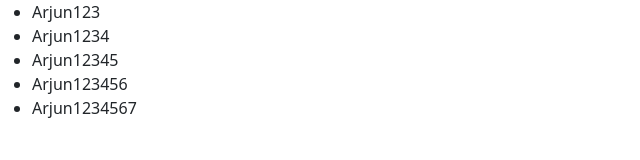
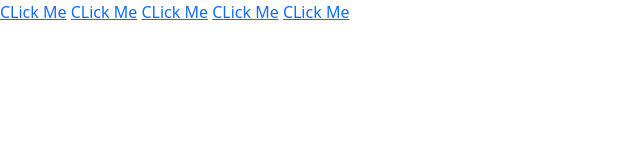
Before and after one commit to arjunkrish2000/Lab-5-11-22, a plain HTML site: page sample.html in a window 1280 px wide. Shown: the whole page, without its empty margins (0-640 px from the left). Drawn offline with nearby package versions, Linux system fonts and the light colour scheme.

Commit message:
assesment2

```diff
--- a/sample.html
+++ b/sample.html
@@ -14,21 +14,25 @@
 </head>
 
 <body>
-    <ul class="">
-        <li class="" onclick="linkclick();">Arjun123</li>
-        <li class="" onclick="linkclick();">Arjun1234</li>
-        <li class="" onclick="linkclick();">Arjun12345</li>
-        <li class="" onclick="linkclick();">Arjun123456</li>
-        <li class="" onclick="linkclick();">Arjun1234567</li>
+    <a href="A" onclick="addlist(event);">CLick Me</a>
+    <a href="B" onclick="addlist(event);">CLick Me</a>
+    <a href="C" onclick="addlist(event);">CLick Me</a>
+    <a href="D" onclick="addlist(event);">CLick Me</a>
+    <a href="E" onclick="addlist(event);">CLick Me</a>
+    <ul class="list-group">
+
     </ul>
     <script>
         var ul = document.querySelector("ul");
-        var li = document.querySelectorAll("li");
-        function linkclick(){
-            ul.classList.add("list-group");
-            li.forEach(e=>{
-                e.classList.add("list-group-item");
-            })
+        function addlist(e){
+            e.preventDefault();
+            console.log(e.target.href);
+            listli(e.target.href);
+        }
+        function listli(liele)
+        {
+            var li = `<li class="list-group-item">${liele}</li>`
+            ul.innerHTML += li;
         }
     </script>
   <!-- Bootstrap JavaScript Libraries -->
```
